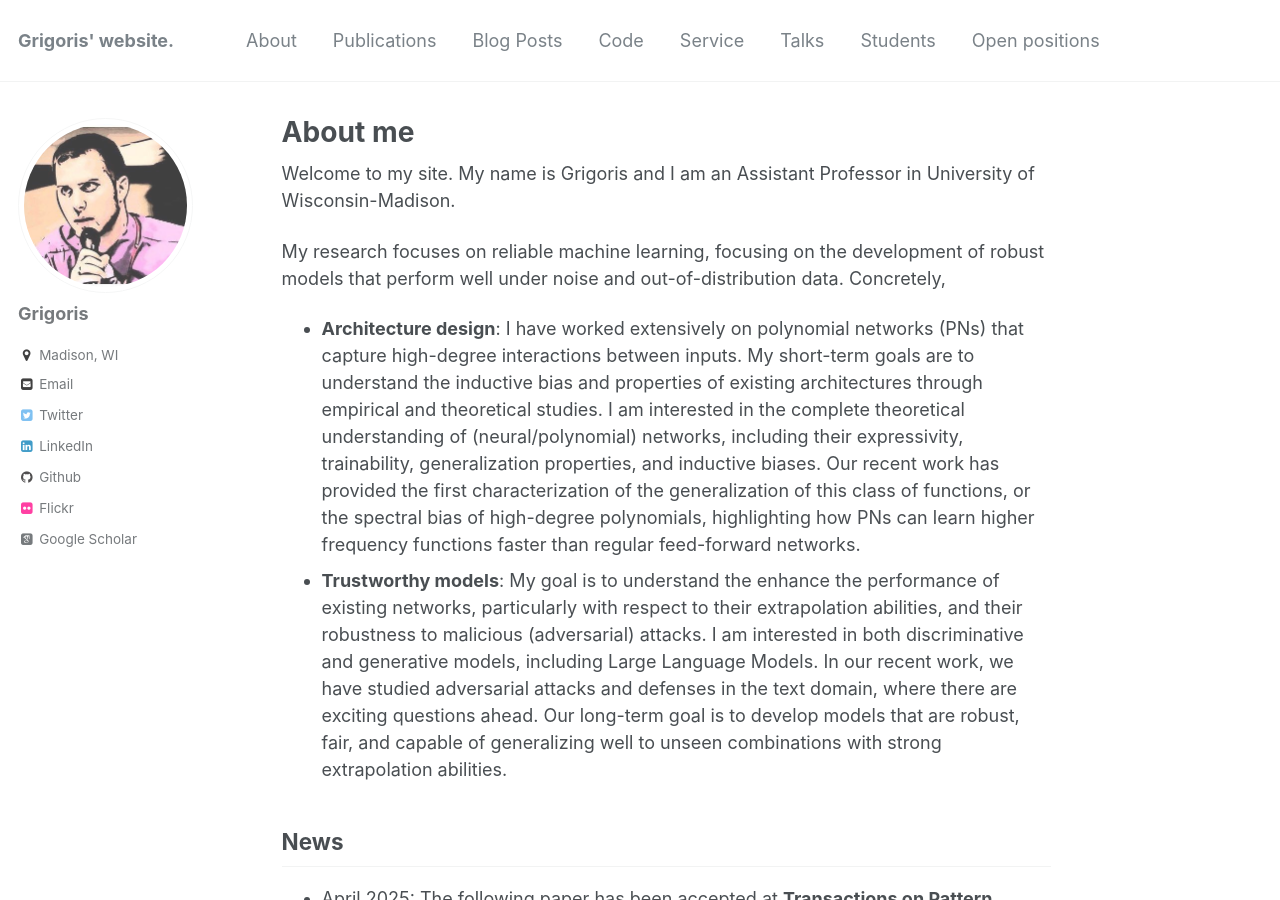
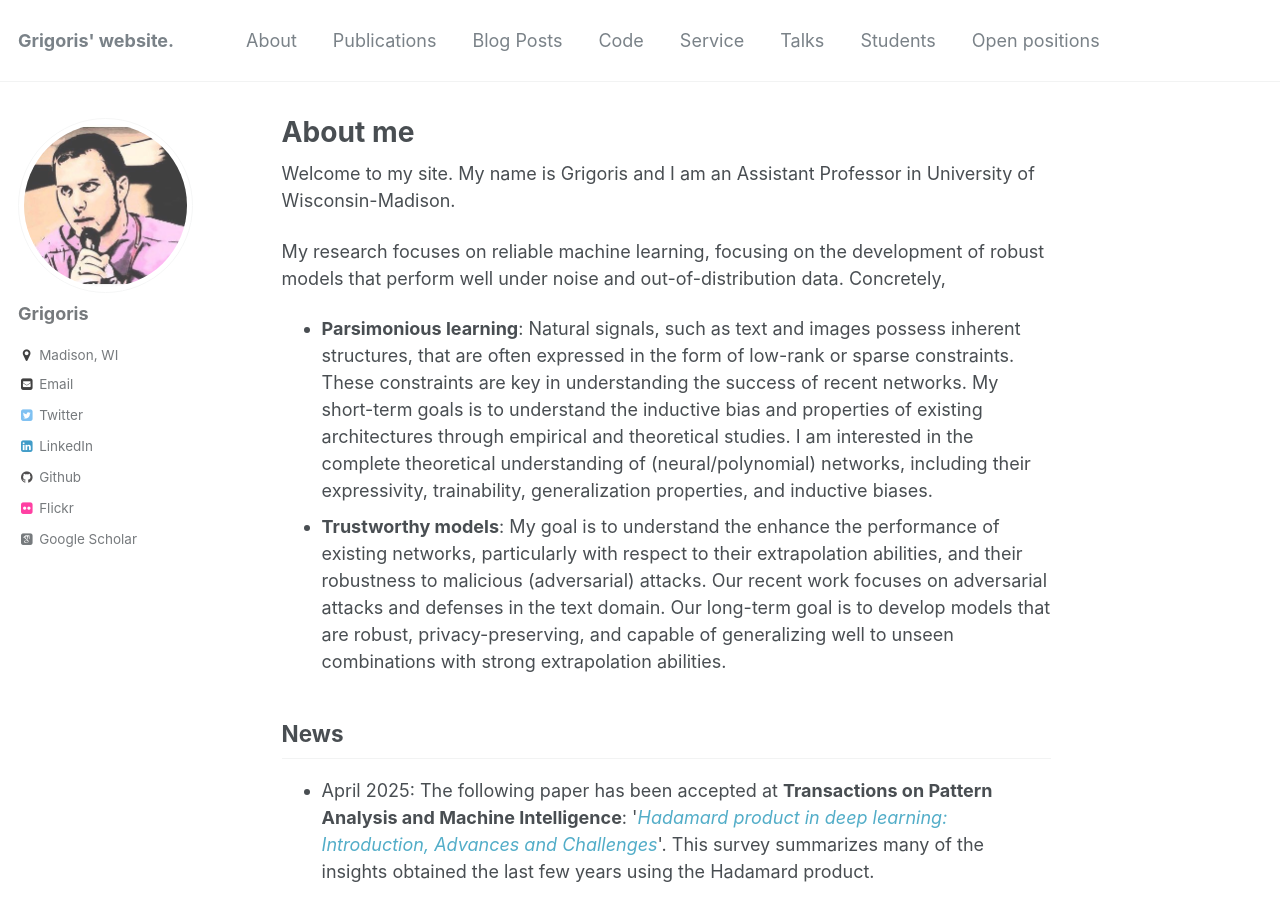
Before and after one commit to grigorisg9gr/grigorisg9gr.github.io, a Jekyll site: the page built from index.html, in a window 1280 px wide and 900 px high. Built offline with Jekyll 4.4.1, drawn with Linux system fonts in a browser that asks for light colours; some web fonts are replaced.

Commit message:
Text update on research area.

```diff
--- a/index.html
+++ b/index.html
@@ -12,9 +12,9 @@ comments: false
 <p>My research focuses on reliable machine learning, focusing on the development of robust models that perform well under noise and out-of-distribution data. Concretely,<p>
 
 <ul>
-    <li><strong>Architecture design</strong>: I have worked extensively on polynomial networks (PNs) that capture high-degree interactions between inputs. My short-term goals are to understand the inductive bias and properties of existing architectures through empirical and theoretical studies. I am interested in the complete theoretical understanding of (neural/polynomial) networks, including their expressivity, trainability, generalization properties, and inductive biases. Our recent work has provided the first characterization of the generalization of this class of functions, or the spectral bias of high-degree polynomials, highlighting how PNs can learn higher frequency functions faster than regular feed-forward networks.</li>
+    <li><strong>Parsimonious learning</strong>: Natural signals, such as text and images possess inherent structures, that are often expressed in the form of low-rank or sparse constraints. These constraints are key in understanding the success of recent networks. My short-term goals is to understand the inductive bias and properties of existing architectures through empirical and theoretical studies. I am interested in the complete theoretical understanding of (neural/polynomial) networks, including their expressivity, trainability, generalization properties, and inductive biases.</li>
 
-    <li><strong>Trustworthy models</strong>: My goal is to understand the enhance the performance of existing networks, particularly with respect to their extrapolation abilities, and their robustness to malicious (adversarial) attacks. I am interested in both discriminative and generative models, including Large Language Models. In our recent work, we have studied adversarial attacks and defenses in the text domain, where there are exciting questions ahead. Our long-term goal is to develop models that are robust, fair, and capable of generalizing well to unseen combinations with strong extrapolation abilities. </li>
+    <li><strong>Trustworthy models</strong>: My goal is to understand the enhance the performance of existing networks, particularly with respect to their extrapolation abilities, and their robustness to malicious (adversarial) attacks. Our recent work focuses on adversarial attacks and defenses in the text domain. Our long-term goal is to develop models that are robust, privacy-preserving, and capable of generalizing well to unseen combinations with strong extrapolation abilities. </li>
 </ul>
 
 <h2>News</h2>
```
Also changed, not shown: 1 other file.
